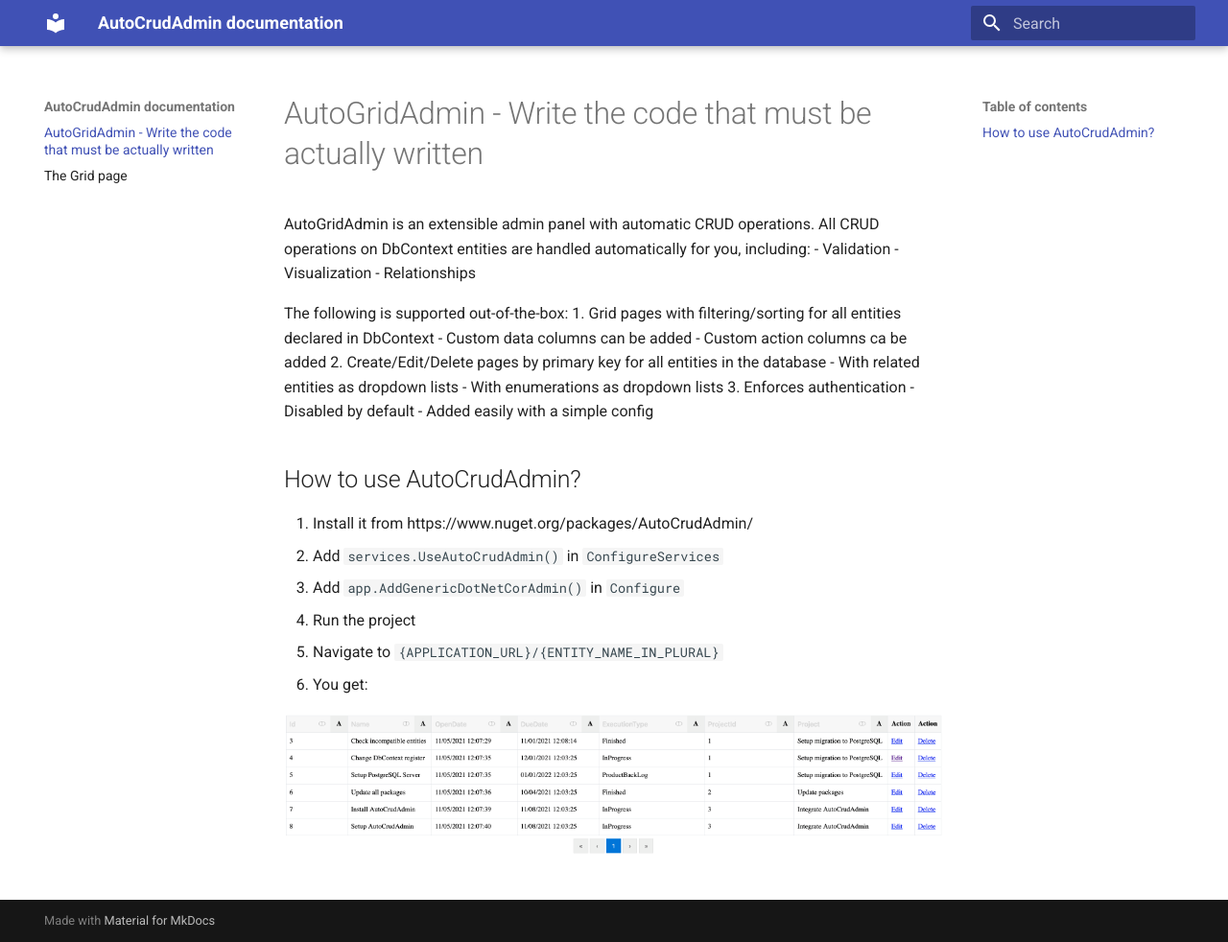
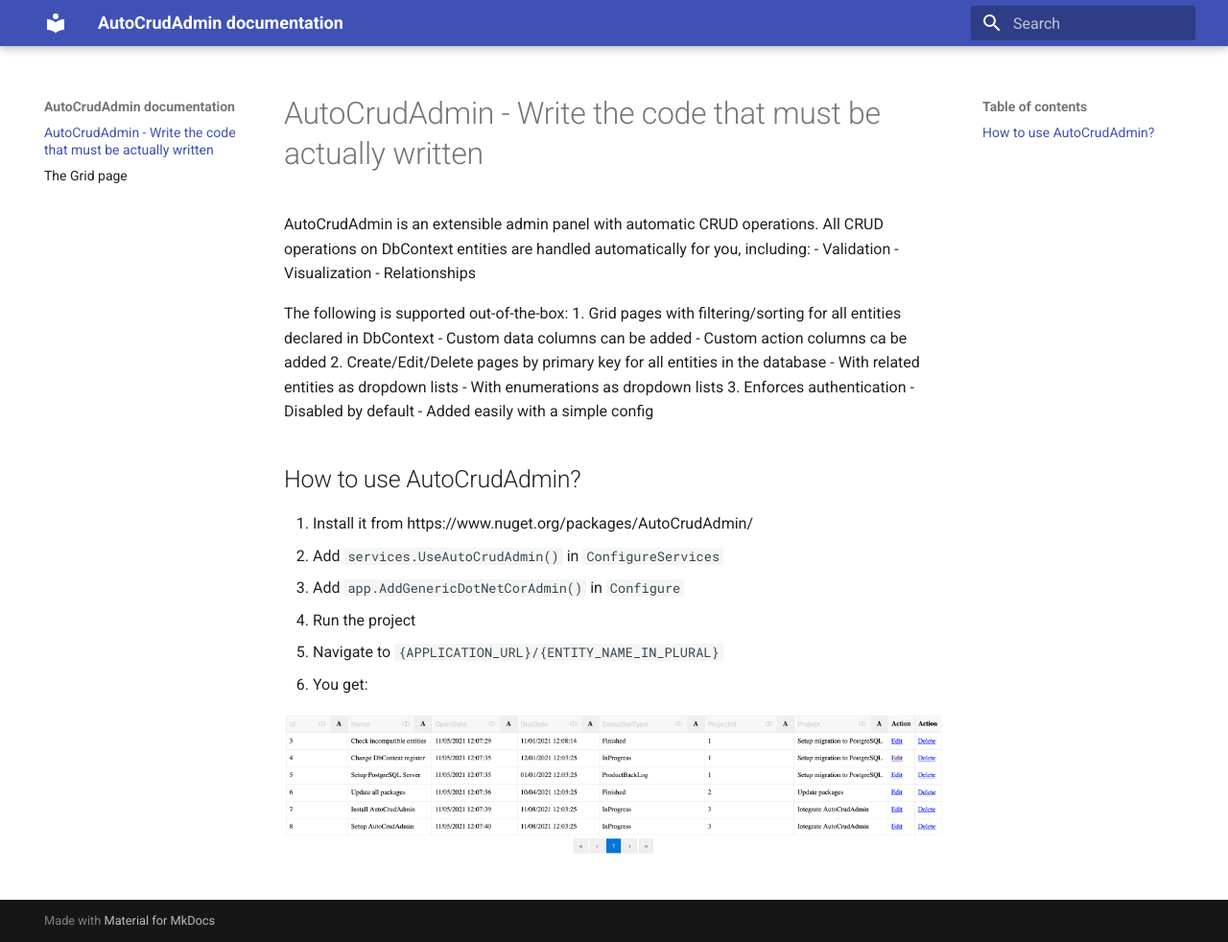
Before and after one commit to Minkov/AutoCrudAdmin, an MkDocs documentation site: the page built from docs/README.md, in a window 1280 px wide and 982 px high. Shown: the whole window at 96% size. Built offline with MkDocs 1.6.1 and Material for MkDocs 9.7.7, drawn with Linux system fonts in a browser that asks for light colours.

Commit message:
Fixed library name in README

```diff
--- a/docs/README.md
+++ b/docs/README.md
@@ -1,6 +1,6 @@
-# AutoGridAdmin - Write the code that must be actually written
+# AutoCrudAdmin - Write the code that must be actually written
 
-AutoGridAdmin is an extensible admin panel with automatic CRUD operations. All CRUD operations on DbContext entities are handled automatically for you, including:
+AutoCrudAdmin is an extensible admin panel with automatic CRUD operations. All CRUD operations on DbContext entities are handled automatically for you, including:
 - Validation
 - Visualization
 - Relationships
```
